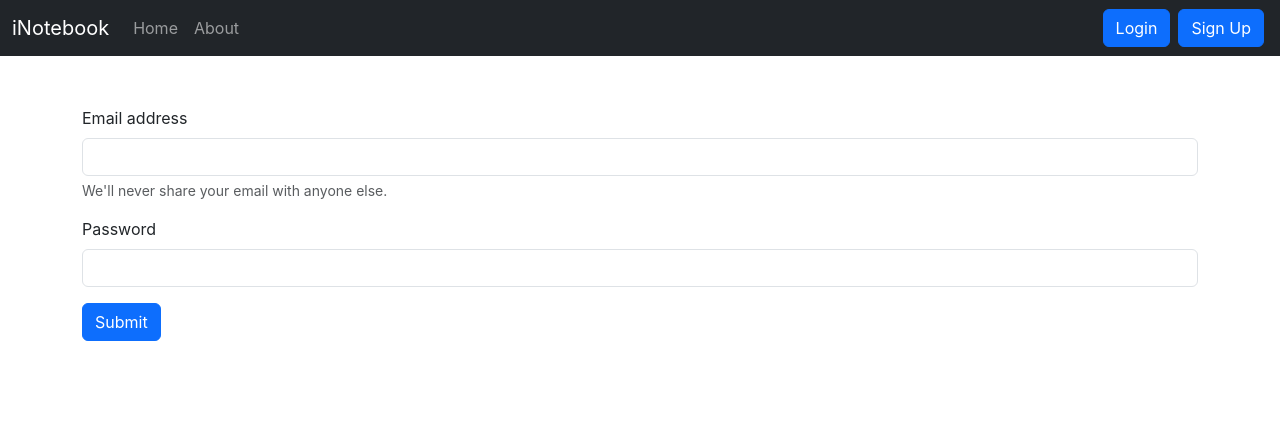
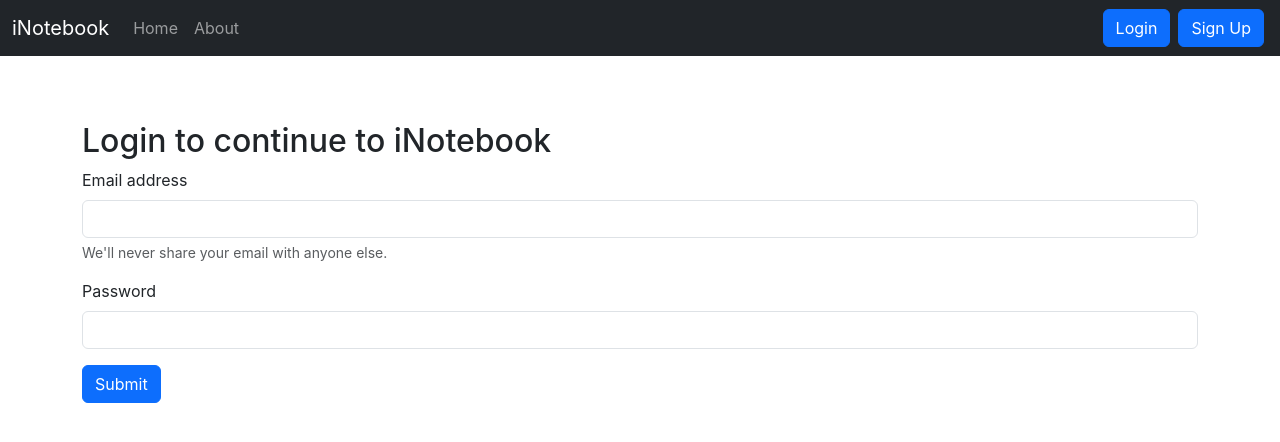
Before and after one commit to TanushreeMore/MERN-Project---inotebook, a React (Create React App) app: page /login in a window 1280 px wide. Shown: the top 442 px of the page. Built offline with nearby package versions, Linux system fonts and the light colour scheme; the HTML template or start-up script is replaced by a standard one.

Commit message:
Fetching User Specific Notes

```diff
--- a/src/components/Login.js
+++ b/src/components/Login.js
@@ -34,7 +34,8 @@ const Login = (props) => {
     }
 
     return (
-        <div>
+        <div className='mt-3'>
+            <h2>Login to continue to iNotebook</h2>
             <form  onSubmit={handleSubmit}>
                 <div className="mb-3">
                     <label htmlFor="email" className="form-label">Email address</label>
--- a/src/components/Navbar.js
+++ b/src/components/Navbar.js
@@ -1,15 +1,17 @@
 import React, { useEffect } from "react";
-import { Link, useLocation } from 'react-router-dom';
+import { Link, useLocation, useNavigate } from 'react-router-dom';
 
 const Navbar = () => {
   let location = useLocation();
+  const navigate = useNavigate();
 
   useEffect(() => {
     // console.log(location.pathname);
   }, [location]);
 
   const handleLogout = () => {
-
+      localStorage.removeItem('token');
+      navigate('/login');
   }
 
   return (
--- a/src/components/SignUp.js
+++ b/src/components/SignUp.js
@@ -34,9 +34,10 @@ const onChange = (e)=>{
 }
   return (
     <>
-      <div className="container">
+      <div className="container mt-2">
+        <h2 className="my-3">Create an account to use iNotebook</h2>
         <form  onSubmit={handleSubmit}>
-          <div className="form-group mb-3">
+          <div className="form-group my-3">
             <label htmlFor="name">Name</label>
             <input
               type="text"
--- a/src/context/notes/NoteState.js
+++ b/src/context/notes/NoteState.js
@@ -57,7 +57,7 @@ const NoteState = (props) => {
       },
     });
     const json = await response.json();
-    // console.log(json);
+    console.log(json);
 
     // Logic to delete
     // console.log("Deleting note with id", id);
@@ -82,7 +82,7 @@ const NoteState = (props) => {
       body: JSON.stringify({title, description, tag}), // body data type must match "Content-Type" header
     });
     const json = await response.json();
-    // console.log(json);
+    console.log(json);
 
     let newNotes = JSON.parse(JSON.stringify(notes))
     // Logic to edit in client
```
